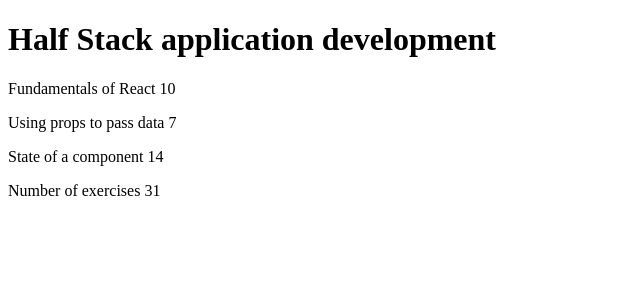
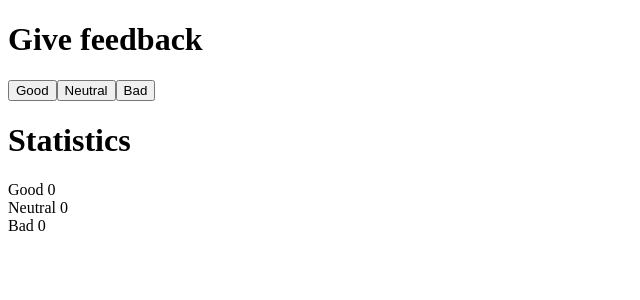
Before and after one commit to Jondeboy/FullstackOpen, a React (Vite) app in the folder Osa_1/task1/: page / in a window 1280 px wide. Shown: the top 300 px of the page, without its empty margins (0-640 px from the left). Built offline with nearby package versions, Linux system fonts and the light colour scheme.

Commit message:
- Task 1.6 done

```diff
--- a/Osa_1/task1/src/App.jsx
+++ b/Osa_1/task1/src/App.jsx
@@ -1,73 +1,39 @@
 /* eslint-disable no-unused-vars */
 /* eslint-disable react/prop-types */
 
-const Header = (props) => {
+import { useState } from 'react'
+
+const Header = ({headerText}) => {
     return (
         <div>
-            <h1>{props.course}</h1>
+            <h1>{headerText}</h1>
         </div>
     )
 }
 
-const Content = (props) => {
-    console.log(props)
-    const contentArray = props.contents
-    return (
-        <div>
-            <Part part={contentArray[0].name} exercises={contentArray[0].exercises} />
-            <Part part={contentArray[1].name} exercises={contentArray[1].exercises} />
-            <Part part={contentArray[2].name} exercises={contentArray[2].exercises} />
-        </div>
-    )
-}
+const App = () => {
+    const [good, setGood] = useState(0)
+    const [neutral, setNeutral] = useState(0)
+    const [bad, setBad] = useState(0)
 
-const Total = (props) => {
-    const totalString = 'Number of exercises'
-
-    // Calculate the sum of exercises
-    const totalSum = props.parts.reduce((sum, part) => sum + part.exercises, 0);
+    const feedbackHeader = "Give feedback"
+    const statisticsHeader = "Statistics"
 
     return (
         <div>
-            <p>{totalString} {totalSum}</p>
-        </div>
-    )
-}
+            <Header headerText={feedbackHeader} />
 
-const Part = (props) => {
-    return (
-        <div>
-            <p>{props.part} {props.exercises}</p>
-        </div>
-    )
-}
+            <div>
+                <button onClick={() => setGood(good + 1)}>Good</button>
+                <button onClick={() => setNeutral(neutral + 1)}>Neutral</button>
+                <button onClick={() => setBad(bad + 1)}>Bad</button>
+            </div>
 
+            <Header headerText={statisticsHeader} />
 
-const App = () => {
-
-    const course = {
-        name: 'Half Stack application development',
-        parts: [
-            {
-                name: 'Fundamentals of React',
-                exercises: 10
-            },
-            {
-                name: 'Using props to pass data',
-                exercises: 7
-            },
-            {
-                name: 'State of a component',
-                exercises: 14
-            }
-        ]
-    }
-
-    return (
-        <div>
-            <Header course={course.name} />
-            <Content contents={course.parts} />
-            <Total parts={course.parts} />
+            <div>Good {good}</div>
+            <div>Neutral {neutral}</div>
+            <div>Bad {bad}</div>
         </div>
     )
 }
--- a/Osa_1/task1/src/main.jsx
+++ b/Osa_1/task1/src/main.jsx
@@ -1,5 +1,4 @@
 import ReactDOM from 'react-dom/client'
-
 import App from './App'
 
 ReactDOM.createRoot(document.getElementById('root')).render(<App />)
```
